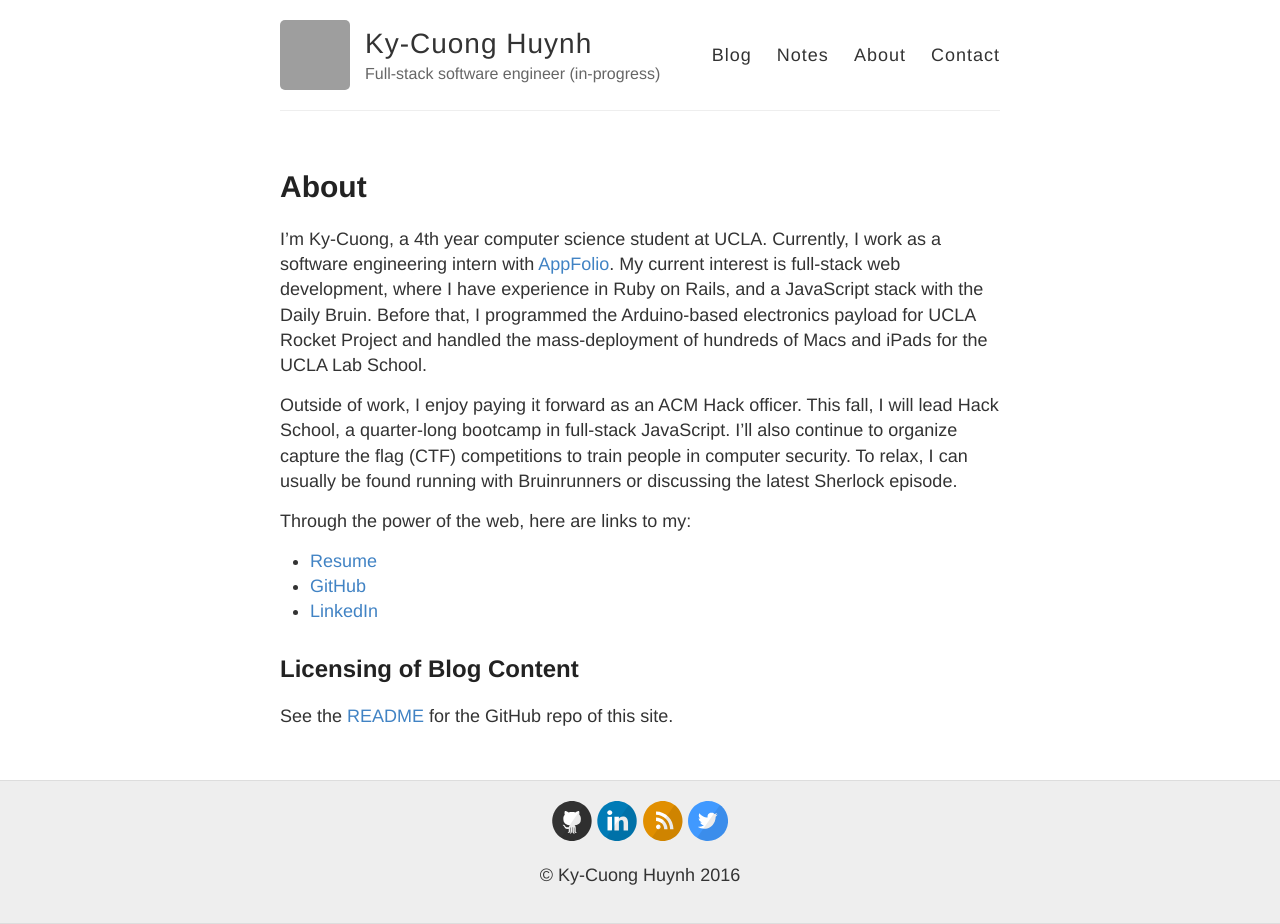
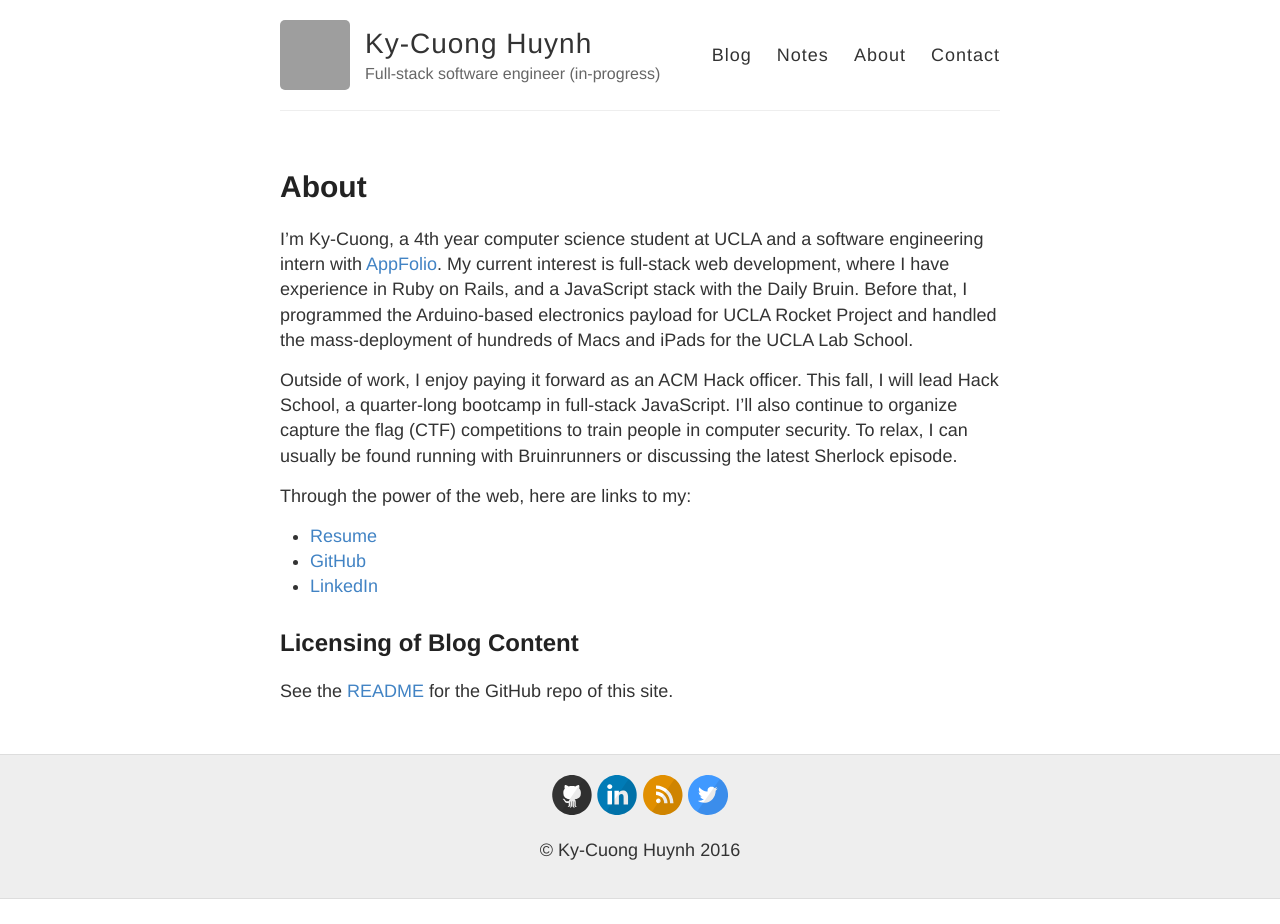
Before and after one commit to gszliu/kycodehuynh.github.io, a Jekyll site: the page built from about.md, in a window 1280 px wide. Built offline with Jekyll 4.4.1, drawn with Linux system fonts in a browser that asks for light colours; after the commit the page ends 900 px from its top, so only the background shows below that; grey boxes are pictures that could not be loaded.

Commit message:
Update resume and About page

```diff
--- a/about.md
+++ b/about.md
@@ -4,8 +4,8 @@ title: About
 permalink: /about/
 ---
 
-I'm Ky-Cuong, a 4th year computer science student at UCLA. Currently, I work as
-a software engineering intern with [AppFolio](http://www.appfolioinc.com/).
+I'm Ky-Cuong, a 4th year computer science student at UCLA and a
+software engineering intern with [AppFolio](http://www.appfolioinc.com/).
 My current interest is full-stack web development, where I have experience in
 Ruby on Rails, and a JavaScript stack with the Daily Bruin. Before that, I
 programmed the Arduino-based electronics payload for UCLA Rocket Project and
```
Also changed, not shown: 1 other file.
